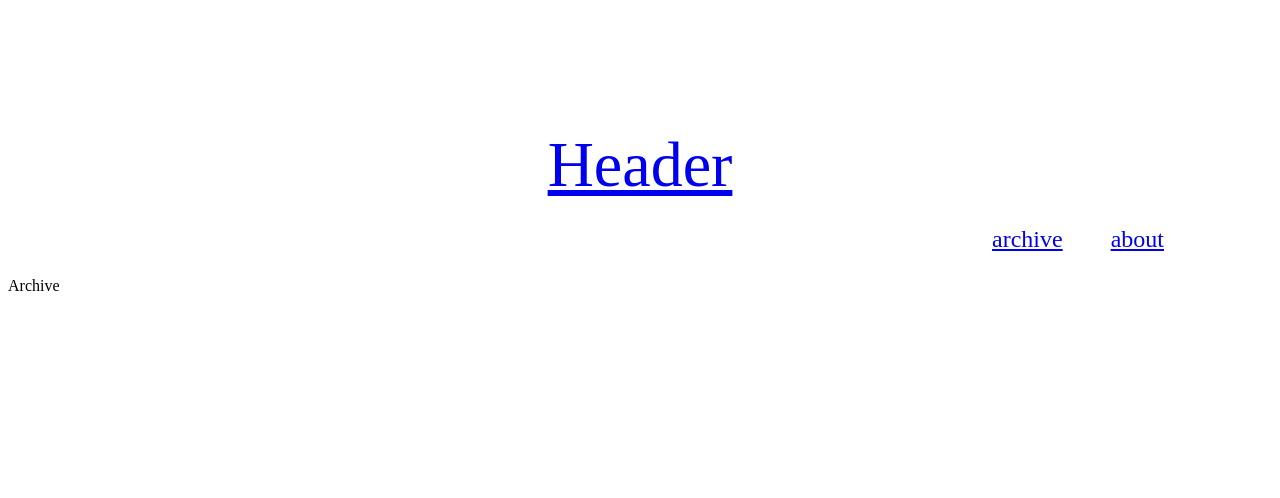
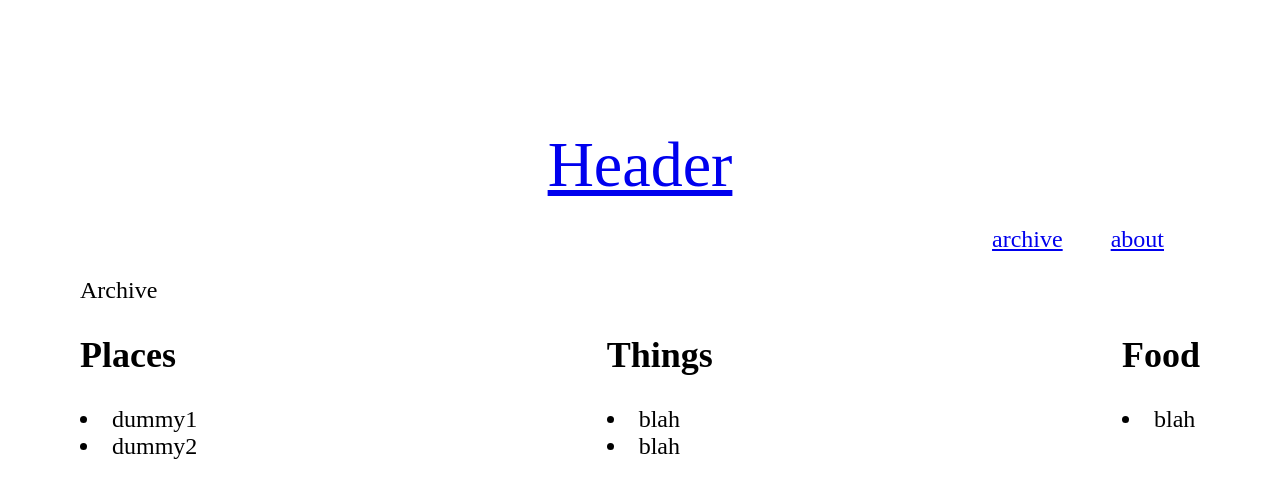
Before and after one commit to duyhtruong/photo_blog, a React (Create React App) app: page /archive in a window 1280 px wide. Shown: the top 498 px of the page. Built offline with nearby package versions, Linux system fonts and the light colour scheme.

Commit message:
boiler plate archive

```diff
--- a/src/components/About.js
+++ b/src/components/About.js
@@ -3,11 +3,18 @@ import Header from './Header';
 
 
 class About extends React.Component{
+
+
+
+
+
 	render(){
 		return(
 			<div>
 			<Header />
-				About
+				<div className='Body'>
+					About
+				</div>
 			</div>
 		);
 	}
--- a/src/components/Archive.js
+++ b/src/components/Archive.js
@@ -2,11 +2,38 @@ import React from 'react';
 import Header from './Header';
 
 class Archive extends React.Component{
+
+	renderCategories(){
+		return (
+			<div className='archiveCategories'>
+					<div>
+						<h2>Places</h2>
+						<li>dummy1</li>
+						<li>dummy2</li>
+					</div>
+					<div>
+						<h2>Things</h2>
+						<li>blah</li>
+						<li>blah</li>
+					</div>
+					<div>
+						<h2>Food</h2>
+						<li>blah</li>
+					</div>
+			</div>
+		)
+	}
+
+
 	render(){
 		return(
 			<div>
-				<Header />
-				Archive
+				<Header/>
+				<div className='Body'>
+					Archive
+					{this.renderCategories()}
+				</div>
+
 			</div>
 		);
 	}
--- a/src/components/Header.js
+++ b/src/components/Header.js
@@ -1,6 +1,6 @@
 import React from 'react';
 import NavBar from './NavBar';
-import '../index.css';
+
 import { Link } from 'react-router-dom';
 
 class Header extends React.Component{
--- a/src/components/Home.js
+++ b/src/components/Home.js
@@ -41,7 +41,7 @@ class Home extends React.Component {
 		return(
 			<div>
 				<Header />
-				<div className='homeBody'>
+				<div className='Body'>
 					<p>Home</p>
 					<p>This is where the latest blog posts will show up</p>
 					{this.renderLatestPost()}
--- a/src/index.css
+++ b/src/index.css
@@ -6,7 +6,7 @@
 
 }
 
-.homeBody{
+.Body{
 	margin-left: 3em;
 	margin-right: 3em;
 	font-size: 1.5em;
@@ -23,3 +23,8 @@
 	display: inline-block;
 	padding-right: 2em;
 }
+
+.archiveCategories{
+	display: flex;
+	justify-content: space-between;
+}
--- a/src/reducers/allPostsReducer.js
+++ b/src/reducers/allPostsReducer.js
@@ -1,7 +1,7 @@
 export default (state = [], action) => {
 	switch(action.type){
 		case 'GET_ALL_POSTS':
-			return [...state, action.payload]
+			return [...state, action.payload];
 
 		default:
 			return state;
```
